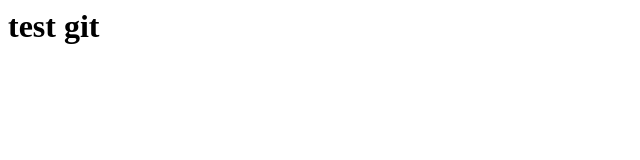
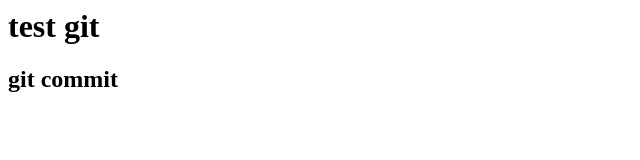
Before and after one commit to mello1994/git_tutrial, a plain HTML site: page index.html in a window 1280 px wide. Shown: the whole page, without its empty margins (0-640 px from the left). Drawn offline with Linux system fonts and the light colour scheme.

Commit message:
addline2

```diff
--- a/index.html
+++ b/index.html
@@ -1 +1,2 @@
 <h1>test git</h1>
+<h2>git commit</h2>
```
